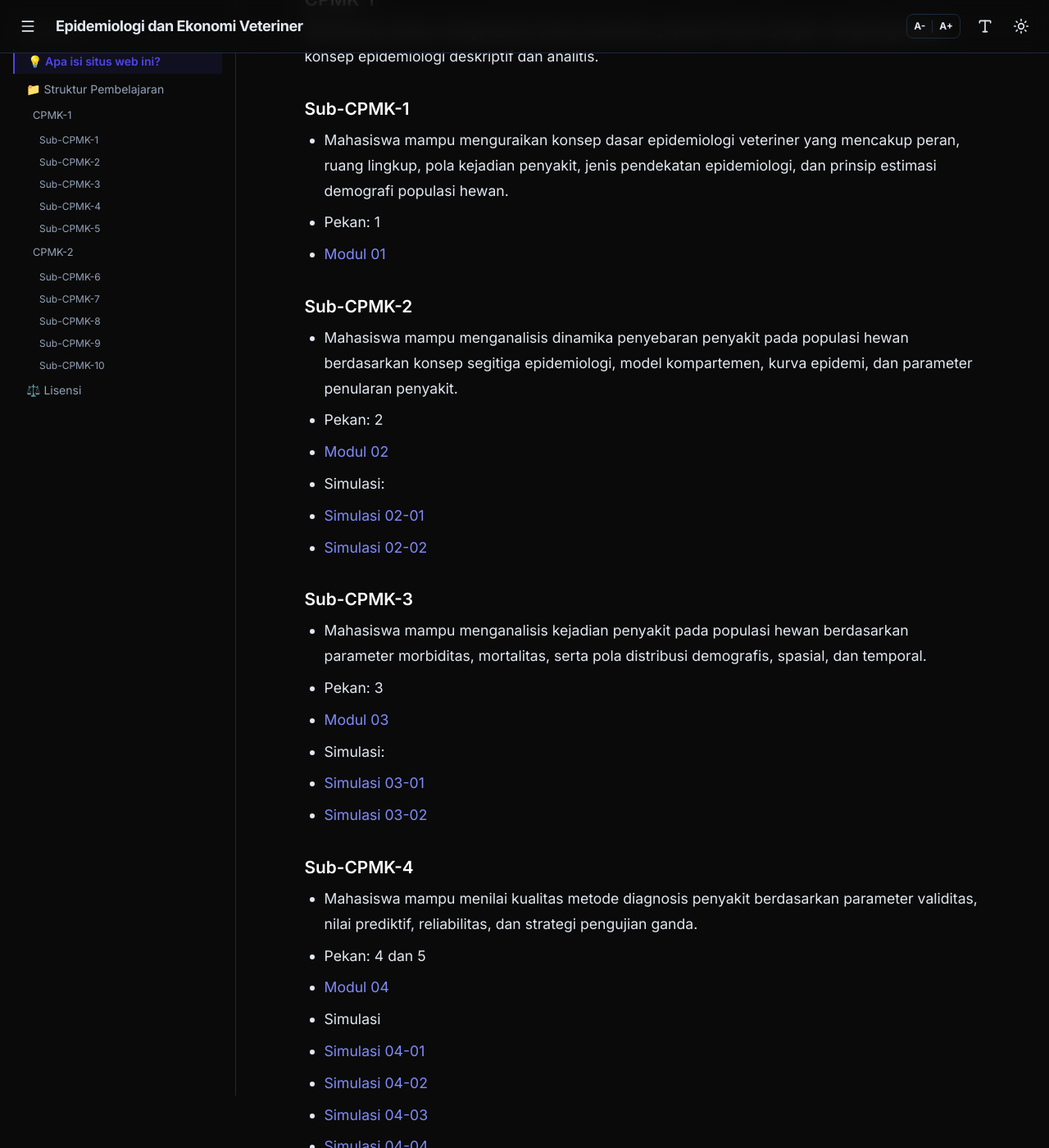
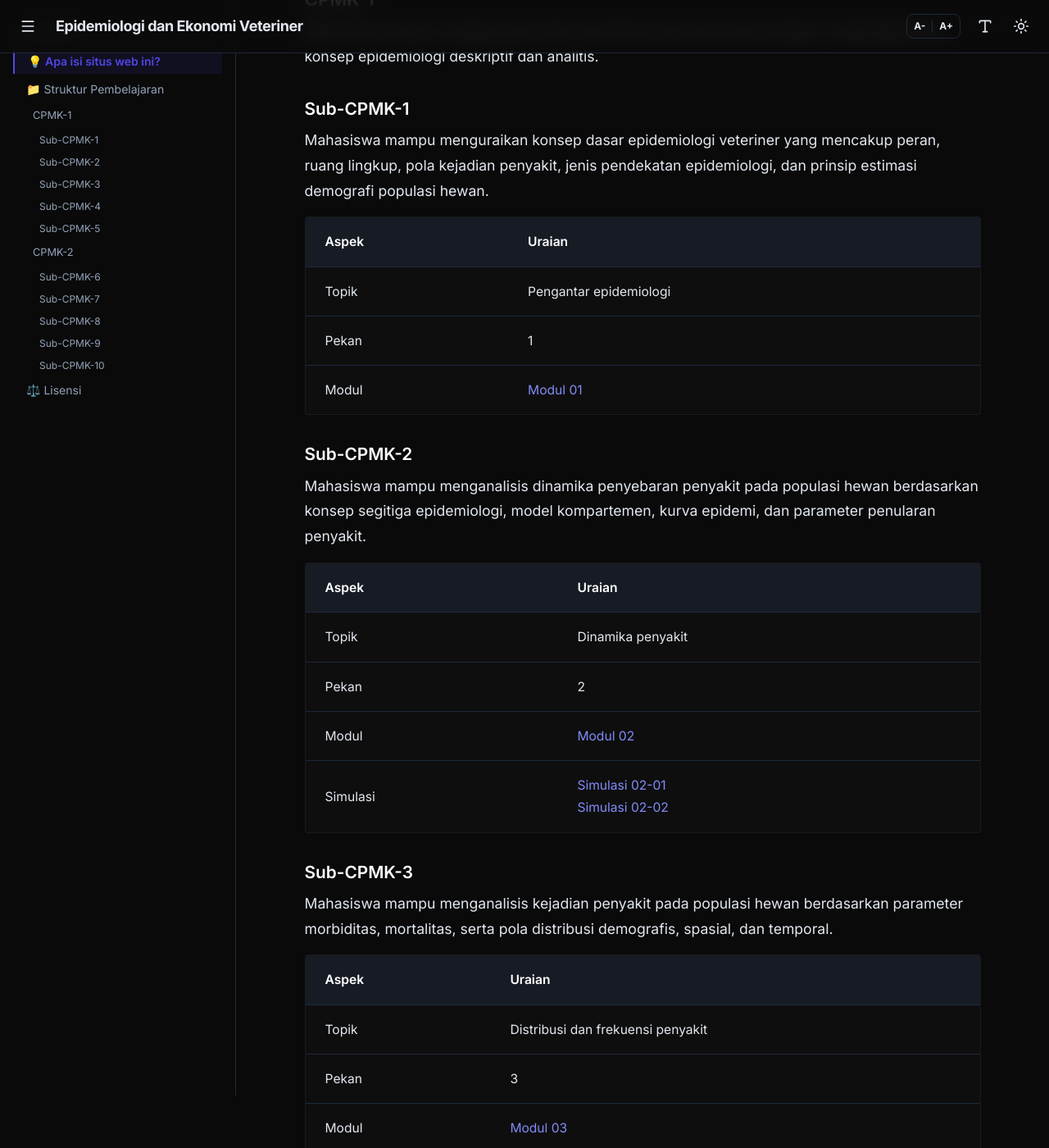
Before and after one commit to rianhs/epidemiologi-dan-ekonomi-veteriner, a Jekyll site: the page built from index.md, in a window 1280 px wide and 1400 px high, scrolled down 790 px. Shown: the whole window at 82% size. Built offline with Jekyll 4.4.1, drawn with Linux system fonts in a browser that asks for light colours; nearby versions of some CDN libraries; some of the changed text lies outside the part shown.

Commit message:
Update index.md

```diff
--- a/index.md
+++ b/index.md
@@ -17,44 +17,55 @@ Pembelajaran di situs ini menggunakan pendekatan outcome-based education. Mahasi
 Mahasiswa mampu mengevaluasi status kesehatan populasi hewan dengan mengintegrasikan konsep epidemiologi deskriptif dan analitis.
 
 #### Sub-CPMK-1
-* Mahasiswa mampu menguraikan konsep dasar epidemiologi veteriner yang mencakup peran, ruang lingkup, pola kejadian penyakit, jenis pendekatan epidemiologi, dan prinsip estimasi demografi populasi hewan.
-* Pekan: 1
-* [Modul 01](modul/modul-01.md)
+Mahasiswa mampu menguraikan konsep dasar epidemiologi veteriner yang mencakup peran, ruang lingkup, pola kejadian penyakit, jenis pendekatan epidemiologi, dan prinsip estimasi demografi populasi hewan.
+
+| Aspek | Uraian |
+| ----- | ------ |
+| Topik | Pengantar epidemiologi |
+| Pekan | 1 |
+| Modul | [Modul 01](modul/modul-01.md) |
+
 
 #### Sub-CPMK-2
-* Mahasiswa mampu menganalisis dinamika penyebaran penyakit pada populasi hewan berdasarkan konsep segitiga epidemiologi, model kompartemen, kurva epidemi, dan parameter penularan penyakit.
-* Pekan: 2
-* [Modul 02](modul/modul-02.md)
-* Simulasi:
- * [Simulasi 02-01](simulasi/simulasi-02-01.html)
- * [Simulasi 02-02](simulasi/simulasi-02-02.html)
+Mahasiswa mampu menganalisis dinamika penyebaran penyakit pada populasi hewan berdasarkan konsep segitiga epidemiologi, model kompartemen, kurva epidemi, dan parameter penularan penyakit.
+
+| Aspek | Uraian |
+| ----- | ------ |
+| Topik | Dinamika penyakit |
+| Pekan | 2 |
+| Modul | [Modul 02](modul/modul-02.md) |
+| Simulasi | [Simulasi 02-01](simulasi/simulasi-02-01.html) <br>[Simulasi 02-02](simulasi/simulasi-02-02.html) |
 
 #### Sub-CPMK-3
-* Mahasiswa mampu menganalisis kejadian penyakit pada populasi hewan berdasarkan parameter morbiditas, mortalitas, serta pola distribusi demografis, spasial, dan temporal.
-* Pekan: 3
-* [Modul 03](modul/modul-03.md)
-* Simulasi:
- * [Simulasi 03-01](simulasi/simulasi-03-01.html)
- * [Simulasi 03-02](simulasi/simulasi-03-02.html)
+Mahasiswa mampu menganalisis kejadian penyakit pada populasi hewan berdasarkan parameter morbiditas, mortalitas, serta pola distribusi demografis, spasial, dan temporal.
+
+| Aspek | Uraian |
+| ----- | ------ |
+| Topik | Distribusi dan frekuensi penyakit |
+| Pekan | 3 |
+| Modul | [Modul 03](modul/modul-03.md) |
+| Simulasi | [Simulasi 03-01](simulasi/simulasi-03-01.html) <br>[Simulasi 03-02](simulasi/simulasi-03-02.html) |
 
 #### Sub-CPMK-4
-* Mahasiswa mampu menilai kualitas metode diagnosis penyakit berdasarkan parameter validitas, nilai prediktif, reliabilitas, dan strategi pengujian ganda.
-* Pekan: 4 dan 5
-* [Modul 04](modul/modul-04.md)
-* Simulasi
- * [Simulasi 04-01](simulasi/simulasi-04-01.html)
- * [Simulasi 04-02](simulasi/simulasi-04-02.html)
- * [Simulasi 04-03](simulasi/simulasi-04-03.html)
- * [Simulasi 04-04](simulasi/simulasi-04-04.html)
+Mahasiswa mampu menilai kualitas metode diagnosis penyakit berdasarkan parameter validitas, nilai prediktif, reliabilitas, dan strategi pengujian ganda.
+
+| Aspek | Uraian |
+| ----- | ------ |
+| Topik | Uji diagnostik |
+| Pekan | 4 dan 5 |
+| Modul | [Modul 04](modul/modul-04.md) |
+| Simulasi | [Simulasi 04-01](simulasi/simulasi-04-01.html) <br>[Simulasi 04-02](simulasi/simulasi-04-02.html) <br>[Simulasi 04-03](simulasi/simulasi-04-03.html) <br>[Simulasi 04-04](simulasi/simulasi-04-04.html) |
 
 #### Sub-CPMK-5
-* Mahasiswa mampu menilai kualitas kajian observasional berdasarkan ketepatan pemilihan desain kajian, penyusunan instrumen pengumpulan data, perhitungan asosiasi risiko, dan analisis hubungan kausalitas.
-* Pekan: 6 dan 7
-* [Modul 05](modul/modul-05.md)
-* Simulasi: [Simulasi 05-01](simulasi/simulasi-05-01.html)
-* Prosedur:
- *  [SOP-05-01](https://docs.google.com/document/d/1DhKkoOBCeO210GP1YU9ESYAWepmIXSoy1_AJHqdZbaY/edit?usp=sharing)
- *  [SOP-05-02]([https://docs.google.com/document/d/1DhKkoOBCeO210GP1YU9ESYAWepmIXSoy1_AJHqdZbaY/edit?usp=sharing](https://docs.google.com/document/d/199nbyuPtrkp45bjaqJawg4GbAjyEby_x8j0_gEYLyUI/edit?usp=sharing))
+Mahasiswa mampu menilai kualitas kajian observasional berdasarkan ketepatan pemilihan desain kajian, penyusunan instrumen pengumpulan data, perhitungan asosiasi risiko, dan analisis hubungan kausalitas.
+
+| Aspek | Uraian |
+| ----- | ------ |
+| Topik | Epidemiologi analitis |
+| Pekan | 6 dan 7 |
+| Modul | [Modul 05](modul/modul-05.md) |
+| Simulasi | [Simulasi 05-01](simulasi/simulasi-05-01.html) |
+| Prosedur | [SOP-05-01](https://docs.google.com/document/d/1DhKkoOBCeO210GP1YU9ESYAWepmIXSoy1_AJHqdZbaY/edit?usp=sharing) <br>[SOP-05-02]([https://docs.google.com/document/d/1DhKkoOBCeO210GP1YU9ESYAWepmIXSoy1_AJHqdZbaY/edit?usp=sharing](https://docs.google.com/document/d/199nbyuPtrkp45bjaqJawg4GbAjyEby_x8j0_gEYLyUI/edit?usp=sharing)) |
 
 ### CPMK-2
 Mahasiswa mampu merancang program pengendalian dan penanggulangan penyakit hewan yang berbasis bukti dan layak secara ekonomi pada populasi hewan produksi, hewan kesayangan, dan/atau satwa liar.
```
